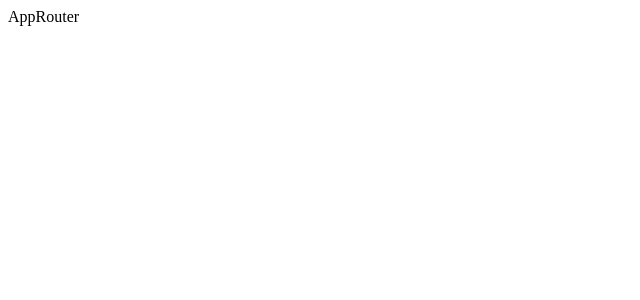
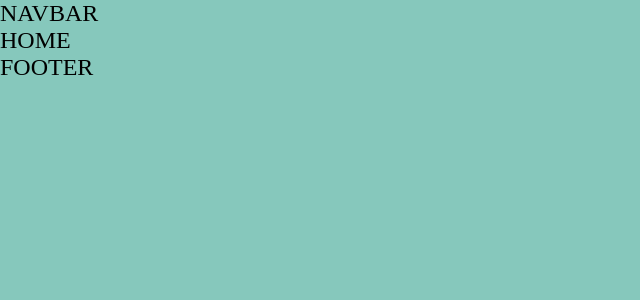
Before and after one commit to 8490/react-library-app, a React (Create React App) app: page / in a window 1280 px wide. Shown: the top 300 px of the page, without its empty margins (0-640 px from the left). Built offline with nearby package versions, Linux system fonts and the light colour scheme; a web font is replaced by a local one.

Commit message:
add router structure

```diff
--- a/src/router/AppRouter.jsx
+++ b/src/router/AppRouter.jsx
@@ -1,9 +1,34 @@
-import React from 'react'
+import React from "react";
+import { BrowserRouter, Route, Routes } from "react-router-dom";
+import Footer from "../components/footer/Footer";
+import Navbar from "../components/navbar/Navbar";
+import About from "../pages/about/About";
+import Detail from "../pages/detail/Detail";
+import Home from "../pages/home/Home";
+import Login from "../pages/login/Login";
+import Register from "../pages/register/Register";
+import { GlobalStyles } from "../styles/Global.styles";
+import PrivateRouter from "./PrivateRouter";
 
 const AppRouter = () => {
   return (
-    <div>AppRouter</div>
-  )
-}
+    <BrowserRouter>
+      <Navbar />
+      <GlobalStyles />
+      <Routes>
+        <Route path="/" element={<Home />} />
+        <Route path="/" element={<Login />} />
+        <Route path="/" element={<Register />} />
+        <Route path="/about" element={<PrivateRouter />}>
+          <Route path="" element={<About />} />
+        </Route>
+        <Route path="/detail" element={<PrivateRouter />}>
+          <Route path="" element={<Detail />} />
+        </Route>
+      </Routes>
+      <Footer />
+    </BrowserRouter>
+  );
+};
 
-export default AppRouter
+export default AppRouter;
```
Also changed, not shown: src/components/footer/Footer.jsx (+4 -6 lines), src/components/navbar/Navbar.jsx (+4 -6 lines), src/pages/detail/Detail.jsx (+4 -6 lines).
